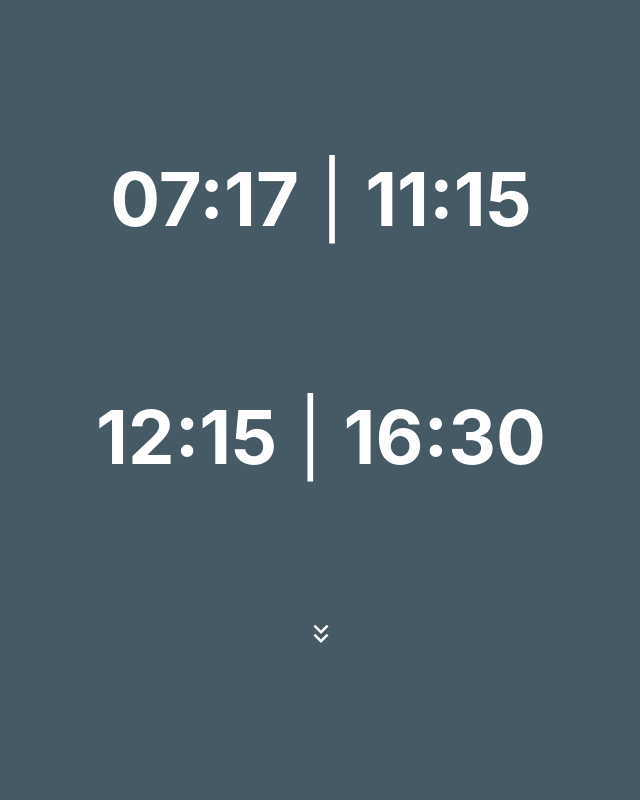
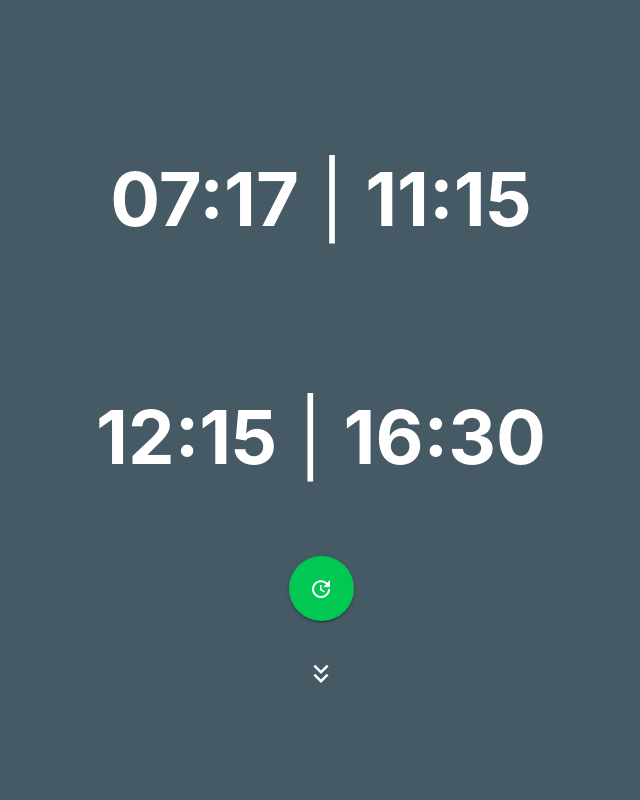
Before and after one commit to roj4s/non_british_register_generator, a React (Create React App) app: page / in a window 1280 px wide. Shown: the top 800 px of the page, without its empty margins (319-959 px from the left). Built offline with nearby package versions, Linux system fonts and the light colour scheme.

Commit message:
Add reload button
    - Material Ui Button to generate new journey hours

Signed-off-by: Luis Miguel Rojas Aguilera <rojas@icomp.ufam.edu.br>

```diff
--- a/package.json
+++ b/package.json
@@ -3,6 +3,7 @@
   "version": "0.1.0",
   "private": true,
   "dependencies": {
+    "@material-ui/core": "^4.9.10",
     "@testing-library/jest-dom": "^4.2.4",
     "@testing-library/react": "^9.3.2",
     "@testing-library/user-event": "^7.1.2",
--- a/src/HoursCard/HoursCard.css
+++ b/src/HoursCard/HoursCard.css
@@ -34,7 +34,7 @@
   margin-top: auto;
   display: flex;
   flex-direction: column;
-  margin-bottom: 20vh;
+  margin-bottom: 15vh;
   animation-name: down-arrows-up-down;
   animation-duration: 1s;
   animation-iteration-count: infinite;
--- a/src/HoursCard/HoursCard.js
+++ b/src/HoursCard/HoursCard.js
@@ -1,10 +1,31 @@
 import React, { Component } from 'react';
 import './HoursCard.css';
+import { Button  } from '@material-ui/core';
+import { createMuiTheme, withStyles, ThemeProvider  } from
+'@material-ui/core/styles';
+
+const RoundedButton = withStyles((theme) => ({
+  root: {
+      height: '65px',
+      width: '65px',
+      borderRadius: '100%'
+  },
+}))(Button);
+
 
 class HoursCard extends Component {
 
   constructor(props) {
     super(props);
+    this.btnTheme = createMuiTheme({
+      palette: {
+        primary: {
+          main: "#00c853",
+          contrastText: "#fff"
+        }
+      },
+    });
+
     this.state = {
       entries: [],
       entry_hourA: 6,
@@ -105,6 +126,12 @@ class HoursCard extends Component {
       <div className="hour-items">
         {entries}
       </div>
+        <ThemeProvider theme={this.btnTheme}>
+          <RoundedButton onClick={this.generateHours}  size='large' variant="contained" color="primary"
+      >
+             <i className='material-icons'>update</i>
+          </RoundedButton>
+        </ThemeProvider>
       <span className="down-arrows" onClick={this.scroll} >
         <i className="material-icons">keyboard_arrow_down</i>
         <i className="material-icons">keyboard_arrow_down</i>
```
Also changed, not shown: 1 other file (tests, documents, lock files or other folders).
